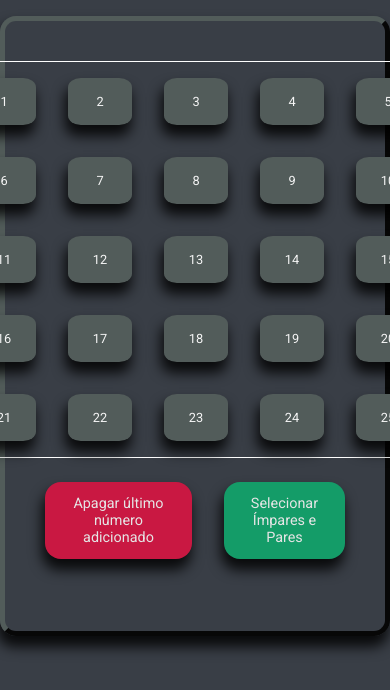
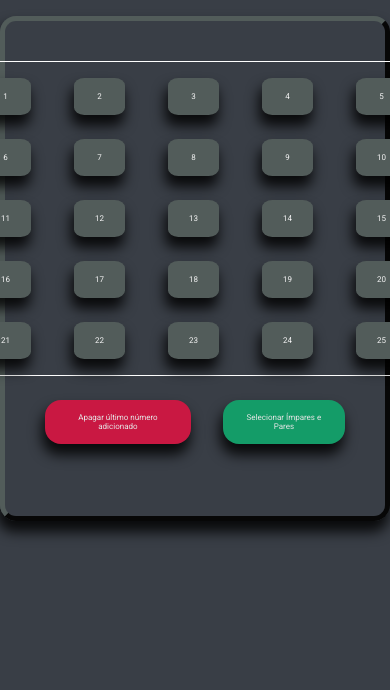
Before and after one commit to Ricardo-1991/twelve-numbers-raffle, a React (Vite) app: page / in a window 390 px wide. Shown: the top 690 px of the page. Built offline with nearby package versions, Linux system fonts and the light colour scheme.

Commit message:
ajustando responsividade

```diff
--- a/src/App.css
+++ b/src/App.css
@@ -124,19 +124,16 @@ button {
 }
 
 @media (max-width: 600px) {
-  .container {
-    width: 100%;
-  }
   .chosenNumbers {
     padding: 0.875rem;
   }
   .chosenNumbers p {
-    font-size: 0.9rem;
-    margin-left: 0.8rem;
+    font-size: 0.5rem;
+    margin-left: 0.6rem;
   }
 
   .selectNumbersContainer {
-    gap: 2rem;
+    gap: 1.5rem;
     width: 30rem;
     padding: 1rem;
     border: 1px solid white;
@@ -144,35 +141,36 @@ button {
   }
 
   .selectNumbersContainer button {
-    padding: 1rem;
-    font-size: 0.8rem;
-    width: 4rem;
+    padding: 0.875rem;
+    font-size: 0.5rem;
+    width: 3.2rem;
+    margin-left: 0.5rem;
   }
 
   .deleteNumber button {
     padding: 0.8rem;
-    font-size: 0.9rem;
+    font-size: 0.5rem;
   }
 
   .getTwelvesNumbers button {
     padding: 0.8rem;
-    font-size: 0.9rem;
+    font-size: 0.5rem;
   }
 
   .twelveNumbers h1 {
-    font-size: 1rem;
+    font-size: 0.875rem;
   }
 
   .oddNumbers,
   .pairNumbers {
     margin-top: 1rem;
     display: flex;
-    padding: 1rem;
+    padding: 0.6rem;
   }
 
   .twelveNumbers p {
     color: #f5f5f5;
     margin-left: 1rem;
-    font-size: 0.9rem;
+    font-size: 0.5rem;
   }
 }
```
